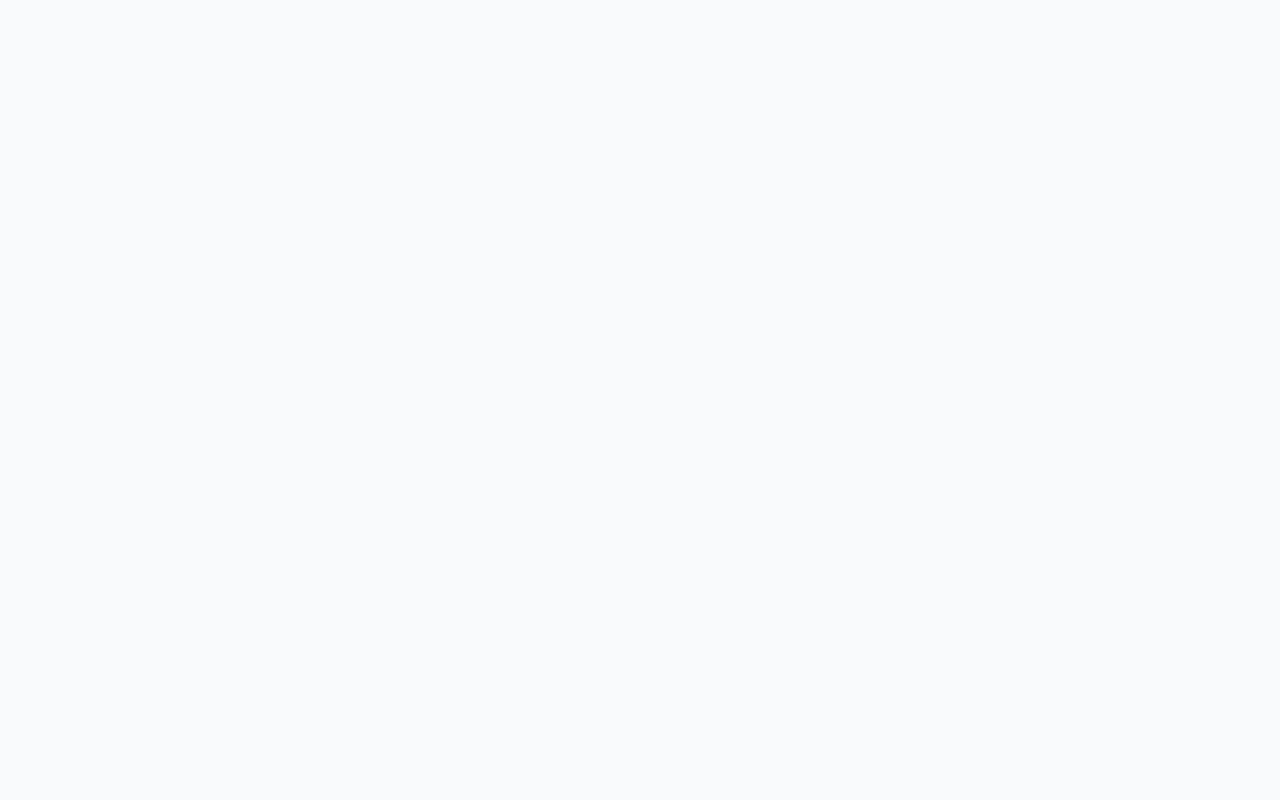
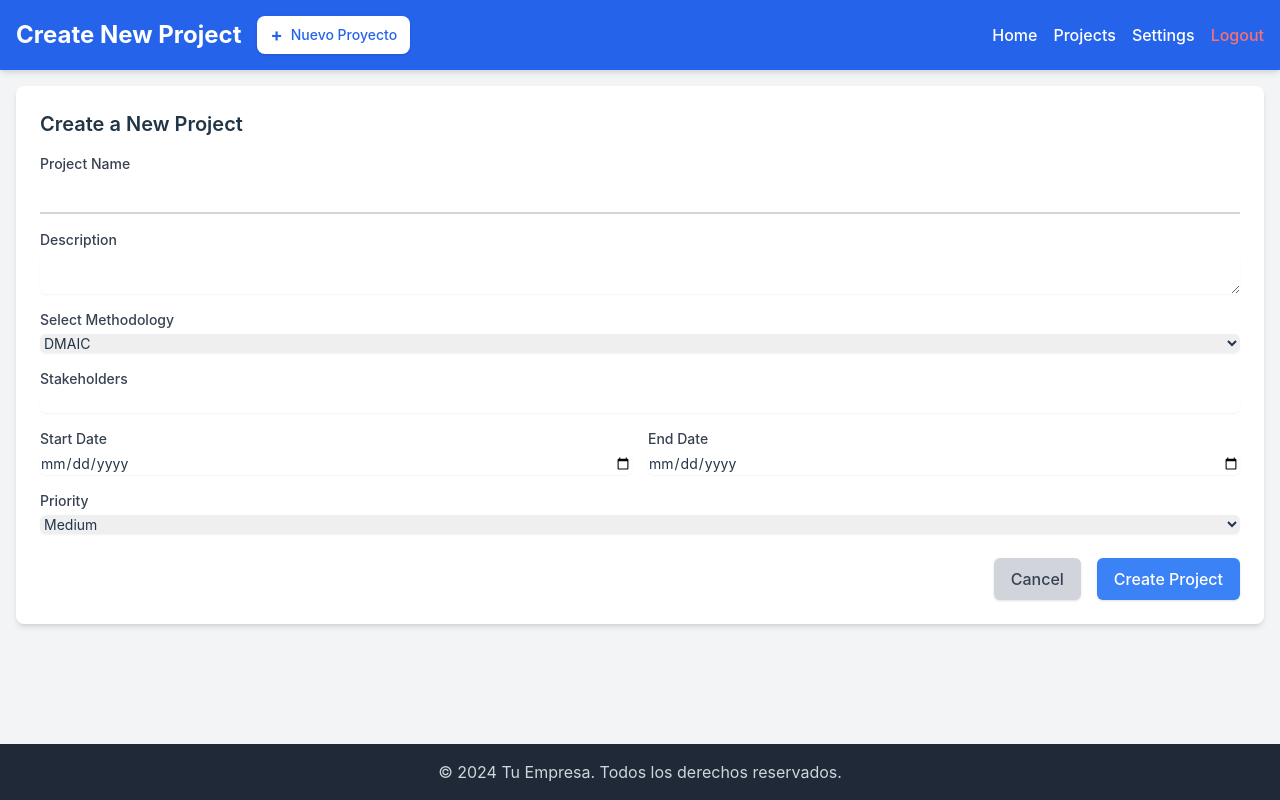
Before and after one commit to Wasous/ProblemSolvingTool, a React (Vite) app: page /newProject in a window 1280 px wide. Before the commit this address had no page. Built offline with nearby package versions, Linux system fonts and the light colour scheme.

Commit message:
modified login page and added createpage

```diff
--- a/src/App.jsx
+++ b/src/App.jsx
@@ -6,6 +6,7 @@ import "./styles/globals.css";
 import RegisterPage from './pages/RegisterPage';
 import MainPage from './pages/MainPage'
 import ProjectsPage from './pages/ProjectsPage'
+import CreateProject from './pages/CreatePage';
 
 function App() {
   return (
@@ -25,6 +26,9 @@ function App() {
 
         {/* Ruta para la página de projectos */}
         <Route path="/projects" element={<ProjectsPage />} />
+
+        {/* Ruta para la página de creación de projectos */}
+        <Route path="/newProject" element={<CreateProject />} />
       </Routes>
     </Router>
   );
--- a/src/components/HeaderMain.jsx
+++ b/src/components/HeaderMain.jsx
@@ -1,7 +1,10 @@
 import React from 'react';
-import { Link } from 'react-router-dom';
+import { Link, useNavigate } from 'react-router-dom';
 
-const HeaderMain = ({ title }) => (
+const HeaderMain = ({ title }) => {
+  const navigate = useNavigate();
+
+  return (
     <header className="bg-blue-600 text-white p-4 shadow-md">
       <div className="container mx-auto flex justify-between items-center">
         {/* Sección izquierda: título y botón */}
@@ -9,7 +12,8 @@ const HeaderMain = ({ title }) => (
           <h1 className="text-2xl font-bold">{title}</h1>
           <button
             className="bg-white text-blue-600 px-3 py-1 rounded-lg flex items-center shadow hover:bg-gray-100 hover:shadow-md transition duration-200"
-          onClick={() => console.log('Nuevo proyecto creado')}
+            onClick={() => navigate('/newProject')}
+            aria-label="Crear un nuevo proyecto"
           >
             <span className="text-lg font-bold">+</span>
             <span className="ml-2 text-sm">Nuevo Proyecto</span>
@@ -18,14 +22,15 @@ const HeaderMain = ({ title }) => (
         {/* Sección de navegación */}
         <nav>
           <ul className="flex space-x-4">
-          <li><a href="/main" className="hover:underline hover:text-textWhite text-textWhite">Home</a></li>
-          <li><a href="/projects" className="hover:underline hover:text-textWhite text-textWhite">Projects</a></li>
-          <li><a href="#" className="hover:underline hover:text-textWhite text-textWhite">Settings</a></li>
-          <li><a href="/" className="hover:underline hover:text-red-500 text-red-400">Logout</a></li>
+            <li><Link to="/main" className="text-textWhite hover:underline hover:text-white">Home</Link></li>
+            <li><Link to="/projects" className="text-textWhite hover:underline hover:text-white">Projects</Link></li>
+            <li><Link to="/settings" className="text-textWhite hover:underline hover:text-white">Settings</Link></li>
+            <li><Link to="/" className="hover:underline hover:text-red-500 text-red-400">Logout</Link></li>
           </ul>
         </nav>
       </div>
     </header>
   );
+};
 
 export default HeaderMain;
--- /dev/null
+++ b/src/pages/CreatePage.jsx
@@ -0,0 +1,155 @@
+import React, { useState } from 'react';
+import HeaderMain from '../components/HeaderMain';
+import Footer from '../components/Footer';
+
+const CreateProject = () => {
+    const [projectName, setProjectName] = useState('');
+    const [description, setDescription] = useState('');
+    const [methodology, setMethodology] = useState('DMAIC');
+    const [stakeholders, setStakeholders] = useState('');
+    const [startDate, setStartDate] = useState('');
+    const [endDate, setEndDate] = useState('');
+    const [priority, setPriority] = useState('Medium');
+
+    const handleCreateProject = () => {
+        // Add your logic for project creation here
+        console.log({ projectName, description, methodology, stakeholders, startDate, endDate, priority });
+        alert('Project created successfully!');
+    };
+
+    return (
+        <div className="min-h-screen bg-gray-100 flex flex-col">
+            <HeaderMain title="Create New Project" />
+
+            {/* Main Content */}
+            <main className="container mx-auto p-4 flex-grow">
+                <div className="bg-white rounded-lg shadow-md p-6">
+                    <h2 className="text-xl font-semibold mb-4">Create a New Project</h2>
+
+                    <form className="space-y-4">
+                        {/* Project Name */}
+                        <div>
+                            <label htmlFor="projectName" className="block text-sm font-medium text-gray-700">
+                                Project Name
+                            </label>
+                            <input
+                                type="text"
+                                id="projectName"
+                                className="peer placeholder-transparent h-10 w-full border-b-2 border-gray-300 text-gray-900 focus:outline-none focus:border-blue-600"
+                                value={projectName}
+                                onChange={(e) => setProjectName(e.target.value)}
+                            />
+                        </div>
+
+                        {/* Description */}
+                        <div>
+                            <label htmlFor="description" className="block text-sm font-medium text-gray-700">
+                                Description
+                            </label>
+                            <textarea
+                                id="description"
+                                className="mt-1 block w-full rounded-md border-gray-300 shadow-sm focus:border-blue-500 focus:ring-blue-500 sm:text-sm"
+                                value={description}
+                                onChange={(e) => setDescription(e.target.value)}
+                            ></textarea>
+                        </div>
+
+                        {/* Methodology */}
+                        <div>
+                            <label htmlFor="methodology" className="block text-sm font-medium text-gray-700">
+                                Select Methodology
+                            </label>
+                            <select
+                                id="methodology"
+                                className="mt-1 block w-full rounded-md border-gray-300 shadow-sm focus:border-blue-500 focus:ring-blue-500 sm:text-sm"
+                                value={methodology}
+                                onChange={(e) => setMethodology(e.target.value)}
+                            >
+                                <option value="DMAIC">DMAIC</option>
+                                <option value="8D">8D</option>
+                            </select>
+                        </div>
+
+                        {/* Stakeholders */}
+                        <div>
+                            <label htmlFor="stakeholders" className="block text-sm font-medium text-gray-700">
+                                Stakeholders
+                            </label>
+                            <input
+                                type="text"
+                                id="stakeholders"
+                                className="mt-1 block w-full rounded-md border-gray-300 shadow-sm focus:border-blue-500 focus:ring-blue-500 sm:text-sm"
+                                value={stakeholders}
+                                onChange={(e) => setStakeholders(e.target.value)}
+                            />
+                        </div>
+
+                        {/* Start and End Date */}
+                        <div className="grid grid-cols-1 md:grid-cols-2 gap-4">
+                            <div>
+                                <label htmlFor="startDate" className="block text-sm font-medium text-gray-700">
+                                    Start Date
+                                </label>
+                                <input
+                                    type="date"
+                                    id="startDate"
+                                    className="mt-1 block w-full rounded-md border-gray-300 shadow-sm focus:border-blue-500 focus:ring-blue-500 sm:text-sm"
+                                    value={startDate}
+                                    onChange={(e) => setStartDate(e.target.value)}
+                                />
+                            </div>
+                            <div>
+                                <label htmlFor="endDate" className="block text-sm font-medium text-gray-700">
+                                    End Date
+                                </label>
+                                <input
+                                    type="date"
+                                    id="endDate"
+                                    className="mt-1 block w-full rounded-md border-gray-300 shadow-sm focus:border-blue-500 focus:ring-blue-500 sm:text-sm"
+                                    value={endDate}
+                                    onChange={(e) => setEndDate(e.target.value)}
+                                />
+                            </div>
+                        </div>
+
+                        {/* Priority */}
+                        <div>
+                            <label htmlFor="priority" className="block text-sm font-medium text-gray-700">
+                                Priority
+                            </label>
+                            <select
+                                id="priority"
+                                className="mt-1 block w-full rounded-md border-gray-300 shadow-sm focus:border-blue-500 focus:ring-blue-500 sm:text-sm"
+                                value={priority}
+                                onChange={(e) => setPriority(e.target.value)}
+                            >
+                                <option value="High">High</option>
+                                <option value="Medium">Medium</option>
+                                <option value="Low">Low</option>
+                            </select>
+                        </div>
+                    </form>
+
+                    <div className="mt-6 flex justify-end space-x-4">
+                        <button
+                            className="px-4 py-2 bg-gray-300 text-gray-700 rounded-md shadow hover:bg-gray-400"
+                            onClick={() => console.log('Cancelled')}
+                        >
+                            Cancel
+                        </button>
+                        <button
+                            className="px-4 py-2 bg-blue-500 text-white rounded-md shadow hover:bg-blue-600"
+                            onClick={handleCreateProject}
+                        >
+                            Create Project
+                        </button>
+                    </div>
+                </div>
+            </main>
+
+            <Footer />
+        </div>
+    );
+};
+
+export default CreateProject;
```
Also changed, not shown: src/pages/LoginPage.jsx (+37 -23 lines). Lines whose indentation alone changed are shown as unchanged.
